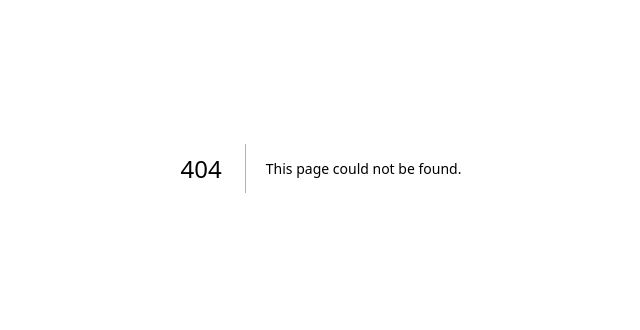
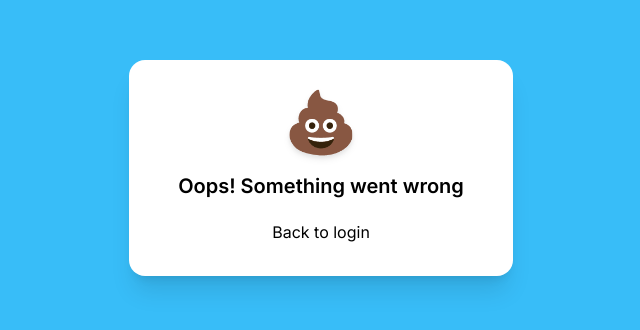
Before and after one commit to Nguyephi/stock-it, a Next.js app: page /auth/error in a window 1280 px wide. Before the commit this address had no page. Shown: the part 232-562 px from the top of the page, without its empty margins (319-959 px from the left). Built offline with nearby package versions, Linux system fonts and the light colour scheme.

Commit message:
error page

```diff
--- /dev/null
+++ b/src/app/auth/error/page.tsx
@@ -0,0 +1,8 @@
+import ErrorPage from '@/components/pages/ErrorPage'
+import React from 'react'
+
+export default function Error() {
+  return (
+    <ErrorPage />
+  )
+}
```
